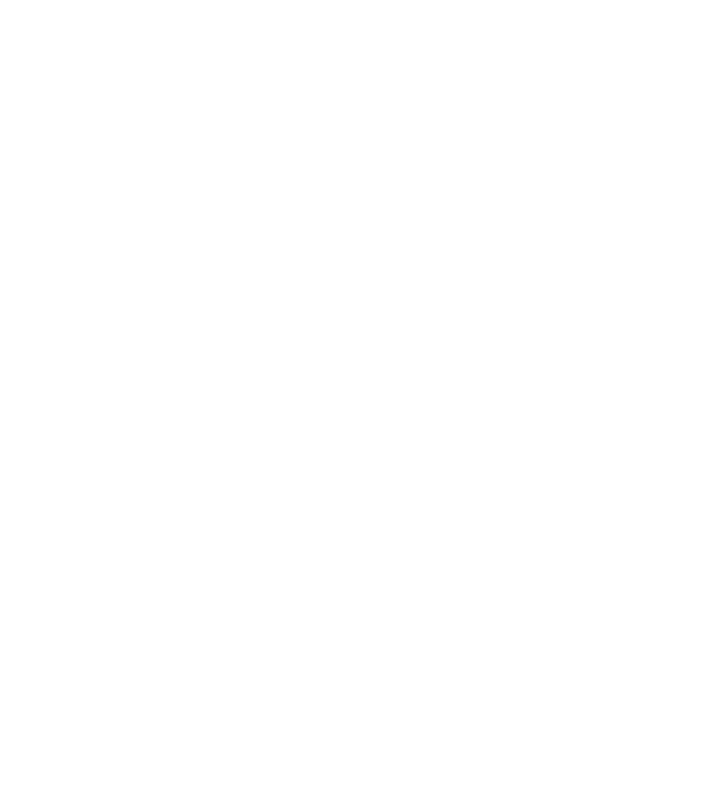
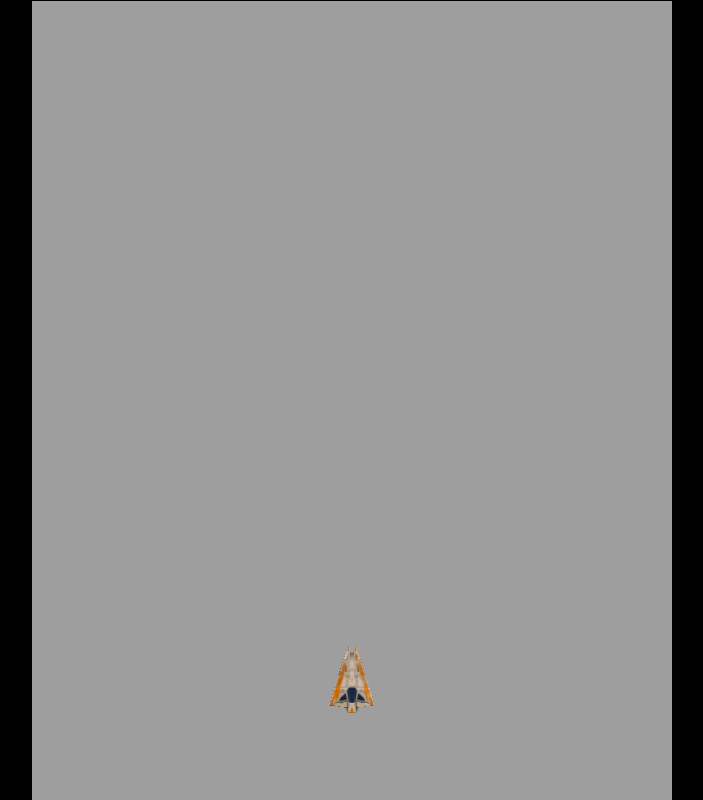
Before and after one commit to Temereru/Space-Shooter, a website: page index.html in a window 1280 px wide. Shown: the whole page, without its empty margins (288-991 px from the left). Drawn offline with nearby package versions, Linux system fonts and the light colour scheme; animation ran at ten frames a second.

Commit message:
added player movement

```diff
--- a/index.html
+++ b/index.html
@@ -4,7 +4,11 @@
   <title></title>
   <style>
     body { margin: 0; }
-    canvas { width: 600px; height: 800px }
+    canvas { padding-left: 0;
+    padding-right: 0;
+    margin-left: auto;
+    margin-right: auto;
+    display: block;}
   </style>
 </head>
 
@@ -12,6 +16,8 @@
 
 <script type="text/javascript" src="node_modules/jquery/dist/jquery.min.js"></script>
 <script type="text/javascript" src="js/imports/three.js"></script>
+<script type="text/javascript" src="js/helperMethods.js"></script>
+<script type="text/javascript" src="js/models/playerModel.js"></script>
 <script type="text/javascript" src="js/main.js"></script>
 </body>
 </html>
--- /dev/null
+++ b/js/helperMethods.js
@@ -0,0 +1,5 @@
+var helperMethods = {
+  convertToRad: function(degree){
+    return degree * (3.14159 / 180);
+  }
+}
--- a/js/main.js
+++ b/js/main.js
@@ -0,0 +1,62 @@
+var textureLoader = new THREE.TextureLoader();
+
+var renderer = new THREE.WebGLRenderer();
+renderer.setSize( window.innerWidth, window.innerHeight);
+document.body.appendChild( renderer.domElement );
+
+var scene = new THREE.Scene();
+var camera = new THREE.OrthographicCamera( window.innerWidth / -2, window.innerWidth / 2, window.innerHeight / 2, window.innerHeight / -2, 1, 1000 );
+camera.position.z = 100;
+
+
+var planeGeometry = new THREE.PlaneGeometry( window.innerWidth * 0.5, window.innerHeight - 1);
+textureLoader.load('../../assets/textures/tile_nebula_green_dff.png', function(texture){
+  var planeMaterial = new THREE.MeshBasicMaterial( { map: texture} );
+  var plane = new THREE.Mesh( planeGeometry, planeMaterial );
+  plane.position.z = -10;
+  scene.add( plane );
+});
+
+playerModel.load(function(obj){
+  scene.add(obj);
+})
+
+function render() {
+  requestAnimationFrame( render );
+  renderer.render( scene, camera );
+}
+render();
+
+// $(document).on('keydown', function(e){
+//   console.log(e.keyCode);
+//   switch(e.keyCode){
+//     case 37:
+//       playerModel.move('left');
+//       break;
+//     case 38:
+//       playerModel.move('up');
+//       break;
+//     case 39:
+//       playerModel.move('right');
+//       break;
+//     case 40:
+//       playerModel.move('down');
+//       break;
+//     // case 37&&38:
+//     //   playerModel.move('left up');
+//     //   break
+//   }
+// })
+
+var keys = {};
+$(document).keydown(function (e) {
+    keys[e.which] = true;
+
+    playerModel.move(keys);
+});
+
+$(document).keyup(function (e) {
+    delete keys[e.which];
+
+    playerModel.move(keys);
+});
--- /dev/null
+++ b/js/models/playerModel.js
@@ -0,0 +1,54 @@
+var jsonLoader = new THREE.JSONLoader();
+var textureLoader = new THREE.TextureLoader();
+// assuming we loaded a JSON structure from elsewhere
+
+var playerObj;
+
+var playerModel = {
+  load: function(callback){
+    jsonLoader.load('../../assets/models/playerShip.json', function(geometry, material){
+      textureLoader.load('../../assets/textures/vehicle_playerShip_orange_dff.png', function(texture){
+        var playerMaterial = new THREE.MeshBasicMaterial( { map: texture} );
+        playerObj = new THREE.Mesh(geometry, playerMaterial);
+        playerObj.rotation.x = helperMethods.convertToRad(90);
+        playerObj.rotation.y = helperMethods.convertToRad(180);
+        playerObj.scale.x = 40;
+        playerObj.scale.y = 40;
+        playerObj.scale.z = 40;
+        playerObj.position.y = -280;
+        callback(playerObj);
+      });
+    });
+  },
+
+  move: function(direction){
+    if(playerObj){
+      for (var i in keys) {
+        if (!keys.hasOwnProperty(i)) continue;
+        switch(i){
+        case '37':
+          if(playerObj.position.x >= -210){
+            playerObj.position.x -= 2;
+          }
+          break;
+        case '39':
+          if(playerObj.position.x <= 210){
+            playerObj.position.x += 2;
+          }
+          break;
+        case '38':
+          if(playerObj.position.y <= 290){
+            playerObj.position.y += 2;
+          }
+          break;
+        case '40':
+          if(playerObj.position.y >= -290){
+            playerObj.position.y -= 2;
+          }
+          break;
+      }
+      }
+
+    }
+  }
+}
```
